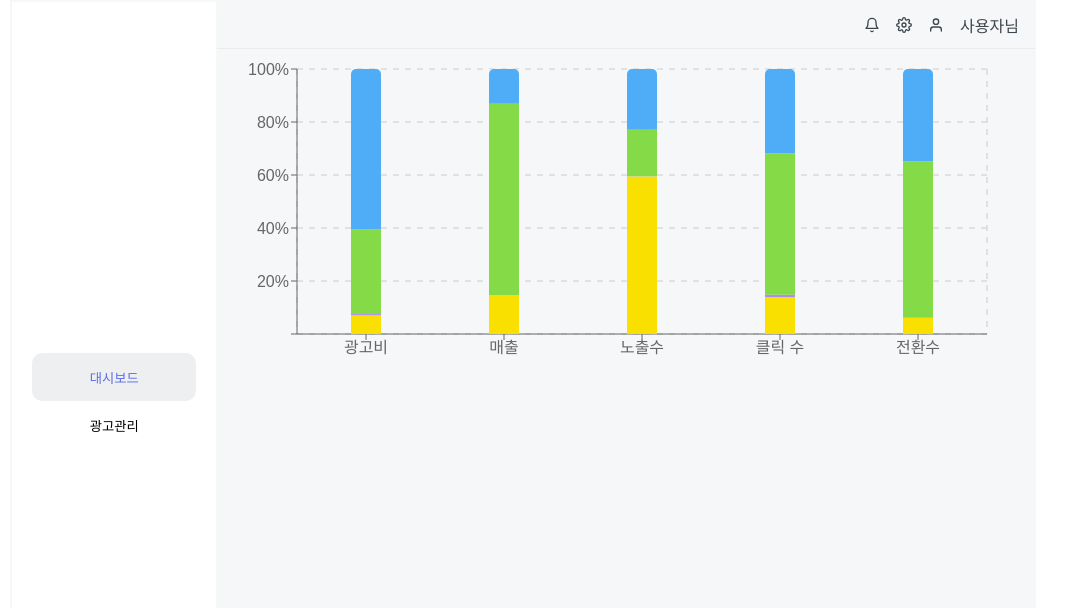
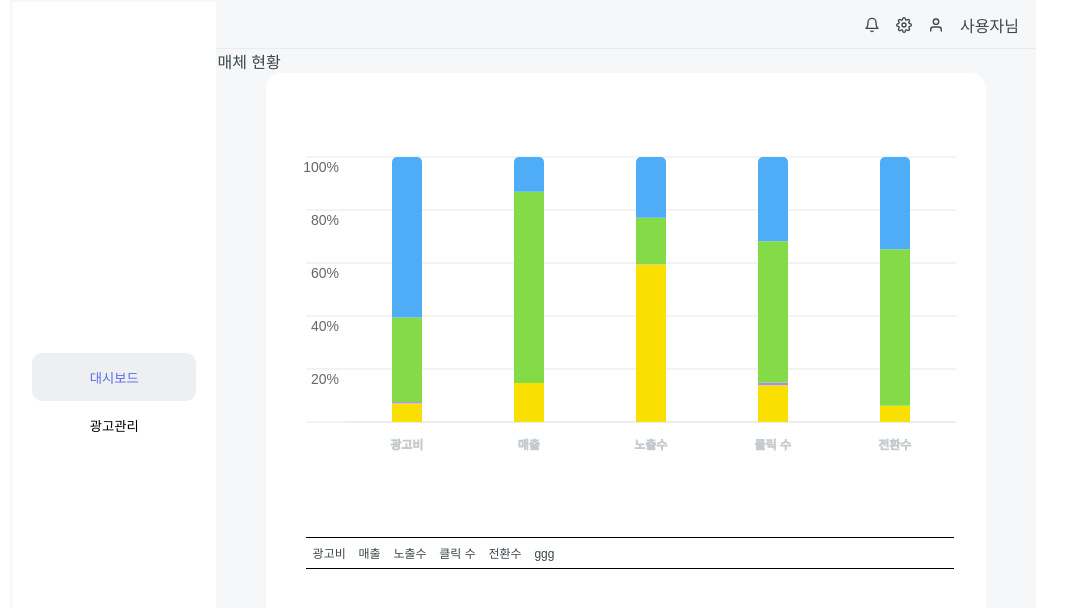
Before and after one commit to ysjkof/wanted-3team-ad-platform, a React (Vite) app: page /dashboard in a window 1280 px wide. Shown: the top 608 px of the page, without its empty margins (117-1183 px from the left). Built offline with nearby package versions, Linux system fonts and the light colour scheme.

Commit message:
Fix: 차트 수정

```diff
--- a/src/components/MediaStatus.tsx
+++ b/src/components/MediaStatus.tsx
@@ -2,21 +2,10 @@ import styled from "styled-components"
 import {media} from './mediaDataExample'
 import { BarChart, Bar, Cell, XAxis, YAxis, CartesianGrid, Tooltip, Legend, ResponsiveContainer, LabelList } from 'recharts';
 import { useState } from "react";
+import { DailyMediaReport } from "../database/dbTypes";
+import MediaTable from "./MediaTable";
 // import CustomToolTip from "./ToolTip";
 
-interface I_MediaData {
-  channel: String, // 채널
-  date: String, // 날짜
-  imp: Number, // 노출횟수
-  click: Number, // 클릭수
-  cost: Number, // 광고비용 / 비용
-  convValue: Number,
-  ctr: Number, // 광고 노출 대비 클릭 수
-  cvr: Number, // 전환 / 구매 전환율
-  cpc: Number, // 클릭당 비용
-  cpa: Number, // 가입까지 든 비용
-  roas: Number // 매출 / 광고수익
-}
 interface I_customToolTip {
   show:boolean,
   position:{
@@ -42,7 +31,7 @@ export default function MediaStatus(){
   const beforeDate = "2022-02-01";
   const afterDate = "2022-02-07"
     const [tooltip, setToolTip] = useState<I_customToolTip>();
-  const mediaReduce = (arrData:I_MediaData[],before:string,after:string) => {
+  const mediaReduce = (arrData:DailyMediaReport[],before:string,after:string) => {
     const startMonth = Number(before.split("-")[1]);
     const startDate = Number(before.split("-")[2]);
     const endDate = Number(after.split("-")[2]);
@@ -192,7 +181,9 @@ const CustomToolTip = ({ active, payload, label }) => {
 
 }
   return (
-  <>
+  <Container>
+    <div>매체 현황</div>
+    <Wrap>
       <Chart>
       <ResponsiveContainer width="100%" height="100%">
           <BarChart
@@ -209,10 +200,10 @@ const CustomToolTip = ({ active, payload, label }) => {
             barSize={30}
           >
           <Tooltip cursor={false} wrapperStyle={{ top: -150, left: 200 }} content={<CustomToolTip/>} />
-          <CartesianGrid strokeDasharray="6 6" />
-          <XAxis dataKey="name"/>
+          <CartesianGrid  horizontal={true} vertical={false} dx={-200} stroke="#E6E7E8"/>
+          <XAxis dataKey="name" stroke="#E6E7E8" tick={{dy:10,fontSize:"12px" , stroke:"#c5cace" , fontWeight:"0"}}  tickLine={false} />
           {/* <YAxis domain={domain} tick={{ticks}} /> */}
-          <YAxis  axisLine={true} tickCount={6} tickFormatter={toPercent} />
+          <YAxis tick={{dy:10 ,dx:35,fontSize:"14px"  }} tickLine={{stroke:"#E6E7E8"}} tickSize={40} tickCount={6} tickFormatter={toPercent} axisLine={false}   />
           {barKeys[0].map((key:any)=>{
             const bars = [];
             bars.push(<Bar dataKey={key} stackId="key" fill={barColors[key.split(".")[1]]}  radius={key.split(".")[1] === "facebook" ? [5,5,0,0] : null} onMouseOver={showTooltip} />)
@@ -245,16 +236,29 @@ const CustomToolTip = ({ active, payload, label }) => {
 
             </BarChart>
           </ResponsiveContainer>
-
       </Chart>
       {/* {tooltip?.show && (
                 <CustomToolTip {...tooltip} />
               )} */}
-  </>
+      <MediaTable mediaData={mediaData}/>
+    </Wrap>
+  </Container>
 )
         }
-
+const Container = styled.div`
+  width: 100%;
+  height: 100%;
+`;
+const Wrap = styled.div`
+  margin: 0 auto;
+  width: 45rem;
+  background-color: white;
+  border-radius: 15px;
+  overflow-x: scroll;
+`;
 const Chart = styled.div`
-  width: 50rem;
+  width: 100%;
   height: 20rem;
+  margin: 0 auto;
+  padding-top:4rem;
 `;
--- /dev/null
+++ b/src/components/MediaTable.tsx
@@ -0,0 +1,51 @@
+import styled from "styled-components"
+
+interface I_props {
+  mediaData:object[]
+}
+export default function MediaTable({mediaData}:any) {
+  console.log(mediaData);
+
+  return(
+      <Table>
+        <Line>
+          <Element>
+            {mediaData.map((data:any)=>{
+              return <div>{data.name}</div>
+            })}
+            <div>ggg</div>
+          </Element>
+        </Line>
+        <Line>
+          <Channel>
+
+          </Channel>
+        </Line>
+
+      </Table>
+  )
+}
+
+
+const Table = styled.div`
+  margin-top: 5rem;
+  margin-left: 2.5rem;
+  width: 40.5rem;
+  height: 20rem;
+`;
+const Line = styled.div`
+  border-top: 1px solid black;
+`;
+const Element = styled.div`
+  display: table;
+  div{
+    display: table-cell;
+    font-size: 12px;
+    padding: 0.4rem;
+  }
+`;
+
+const Channel = styled.div`
+  display: table;
+`;
+const Value = styled.div``;
--- a/src/components/ToolTip.tsx
+++ /dev/null
@@ -1,5 +0,0 @@
-export default function CustomToolTip () {
-  return (
-    <div>툴팁입니다 !!!!</div>
-  )
-}
```
Lines whose indentation alone changed are shown as unchanged.
